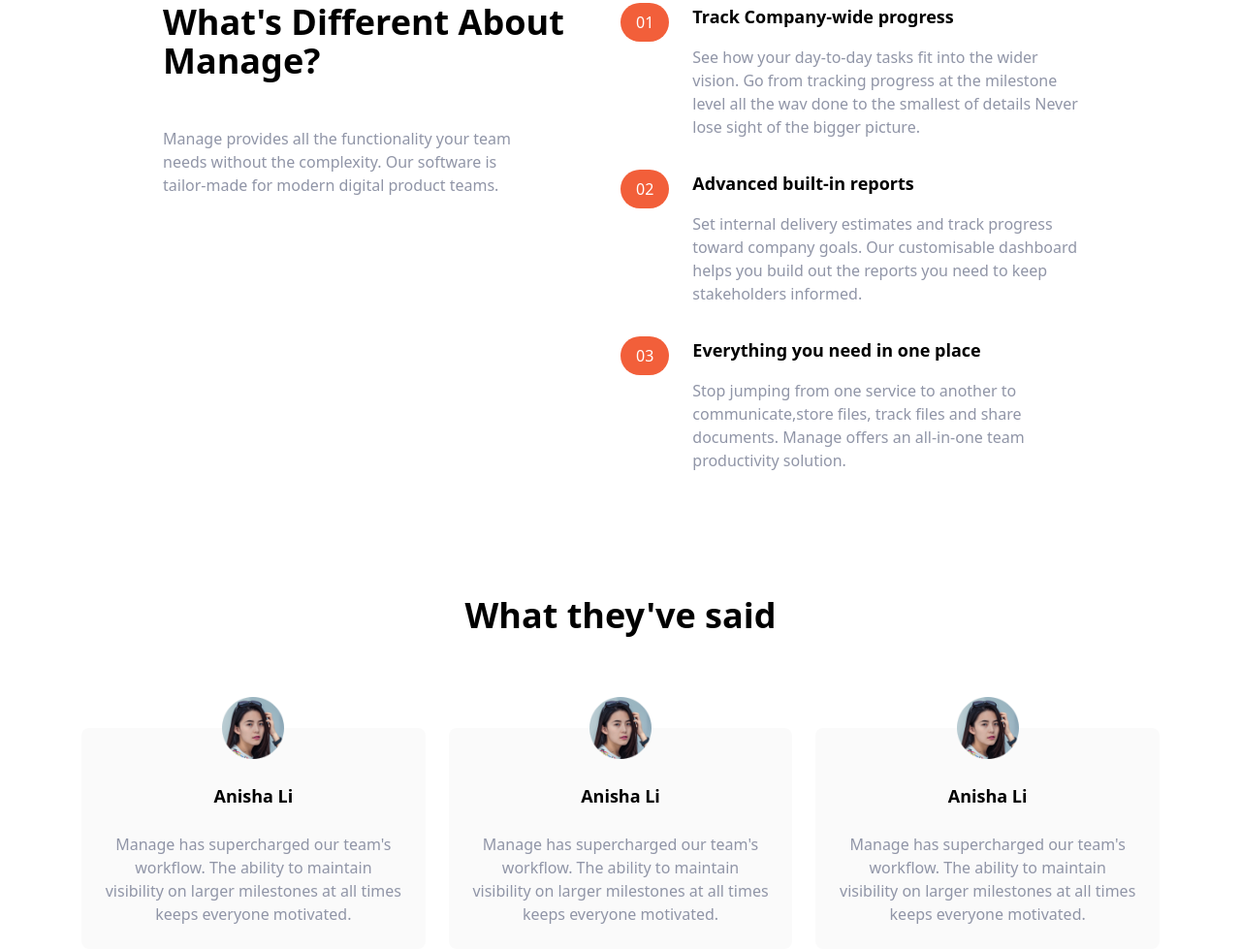
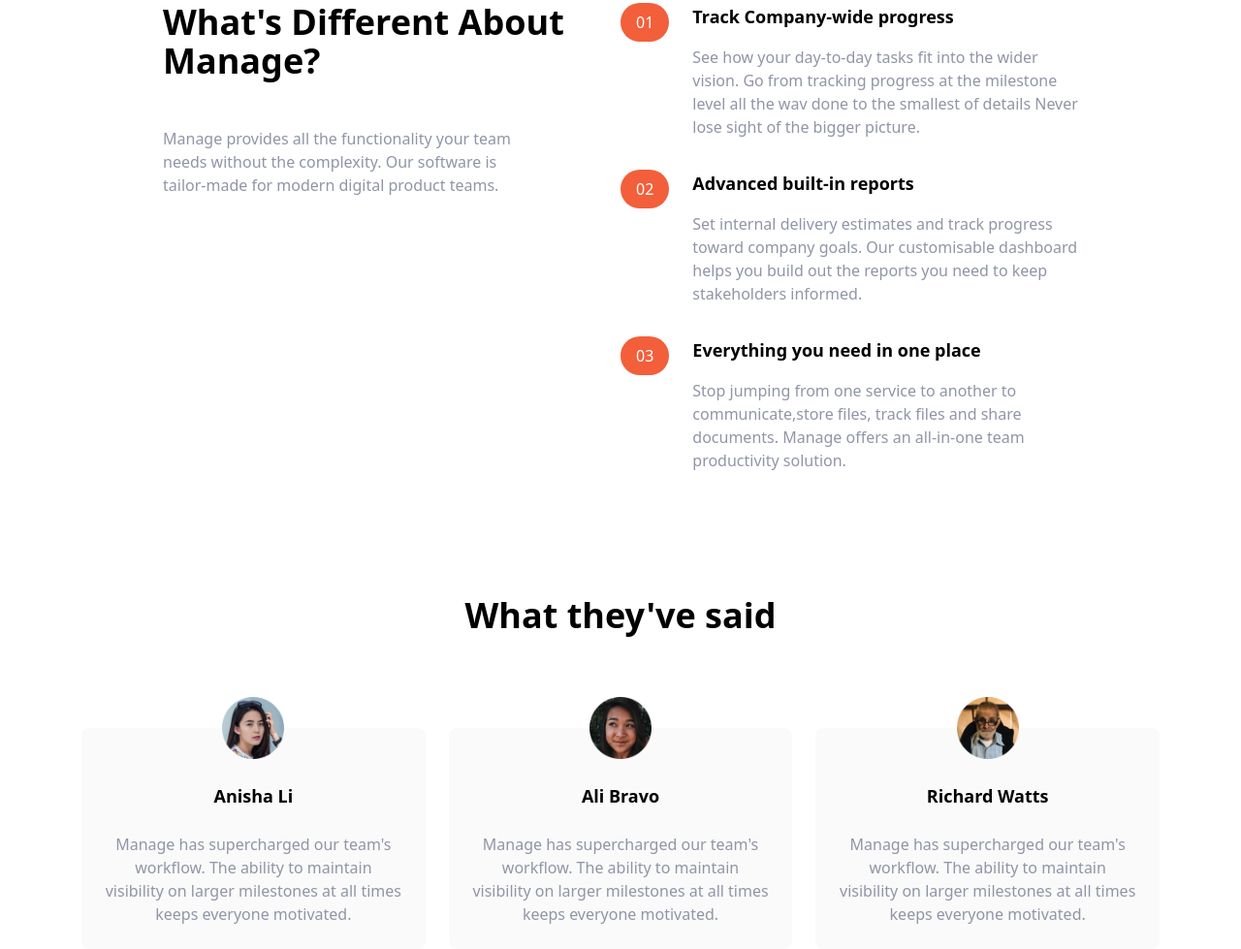
Before and after one commit to thehero1z/manage, a website: page index.html in a window 1280 px wide. Shown: the part 653-1632 px from the top of the page at 97% size. Drawn offline with Linux system fonts and the light colour scheme.

Commit message:
testimonials commit

```diff
--- a/index.html
+++ b/index.html
@@ -145,14 +145,14 @@
      </div>
       <!-- 1st Testimonial -->
       <div class="flex flex-col items-center p-6 space-y-6 rounded-lg bg-veryLightGray md:w-1/3">
-        <img class="w-16 -mt-14 " src="./images/avatar-anisha.png" alt="potrait of Anisha">
-        <h5 class="text-lg font-bold">Anisha Li</h5>
+        <img class="w-16 -mt-14 " src="./images/avatar-ali.png" alt="potrait of Ali">
+        <h5 class="text-lg font-bold">Ali Bravo</h5>
         <p class="text-darkGrayishBlue"> Manage has supercharged our team's workflow. The ability to maintain visibility on larger milestones at all times keeps everyone motivated.</p>
        </div>
         <!-- 1st Testimonial -->
       <div class="flex flex-col items-center p-6 space-y-6 rounded-lg bg-veryLightGray md:w-1/3">
-        <img class="w-16 -mt-14 " src="./images/avatar-anisha.png" alt="potrait of Anisha">
-        <h5 class="text-lg font-bold">Anisha Li</h5>
+        <img class="w-16 -mt-14 " src="./images/avatar-richard.png" alt="potrait of Richard">
+        <h5 class="text-lg font-bold">Richard Watts</h5>
         <p class="text-darkGrayishBlue"> Manage has supercharged our team's workflow. The ability to maintain visibility on larger milestones at all times keeps everyone motivated.</p>
        </div>
     </div>
```
